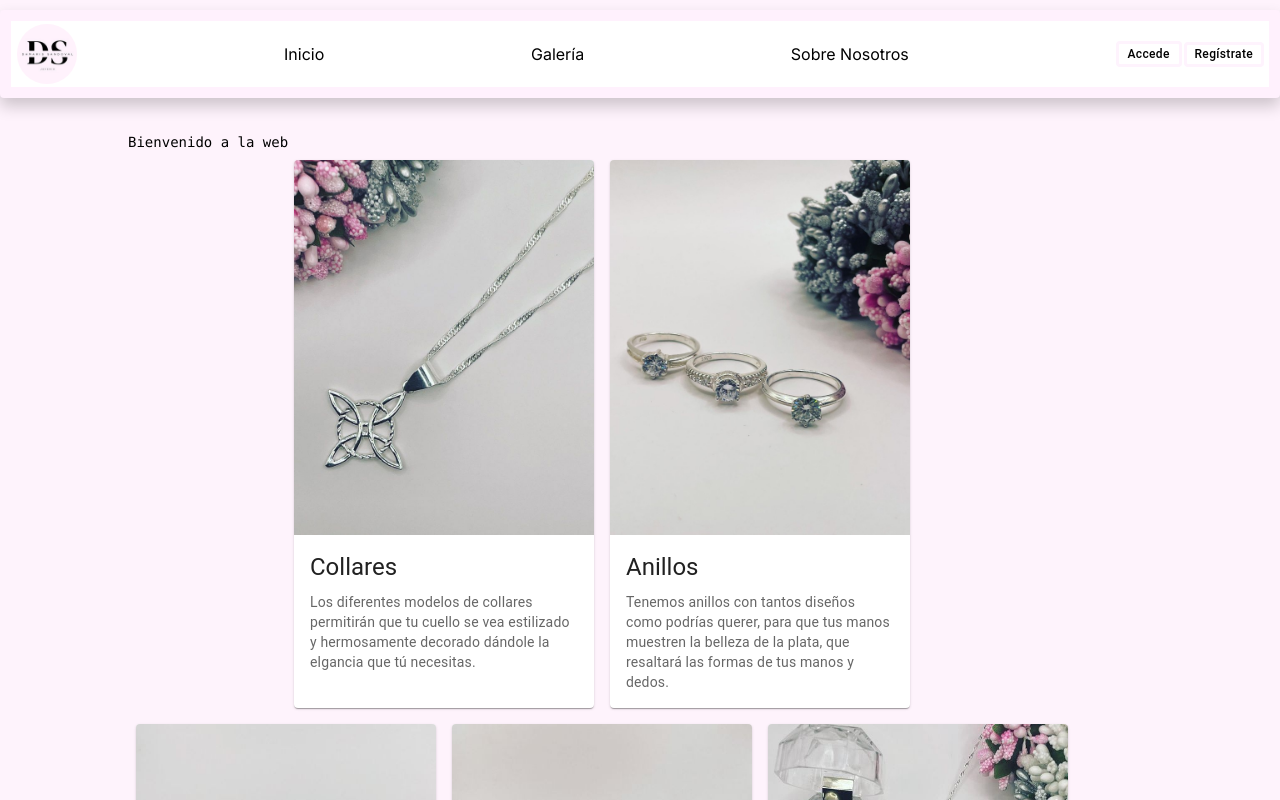
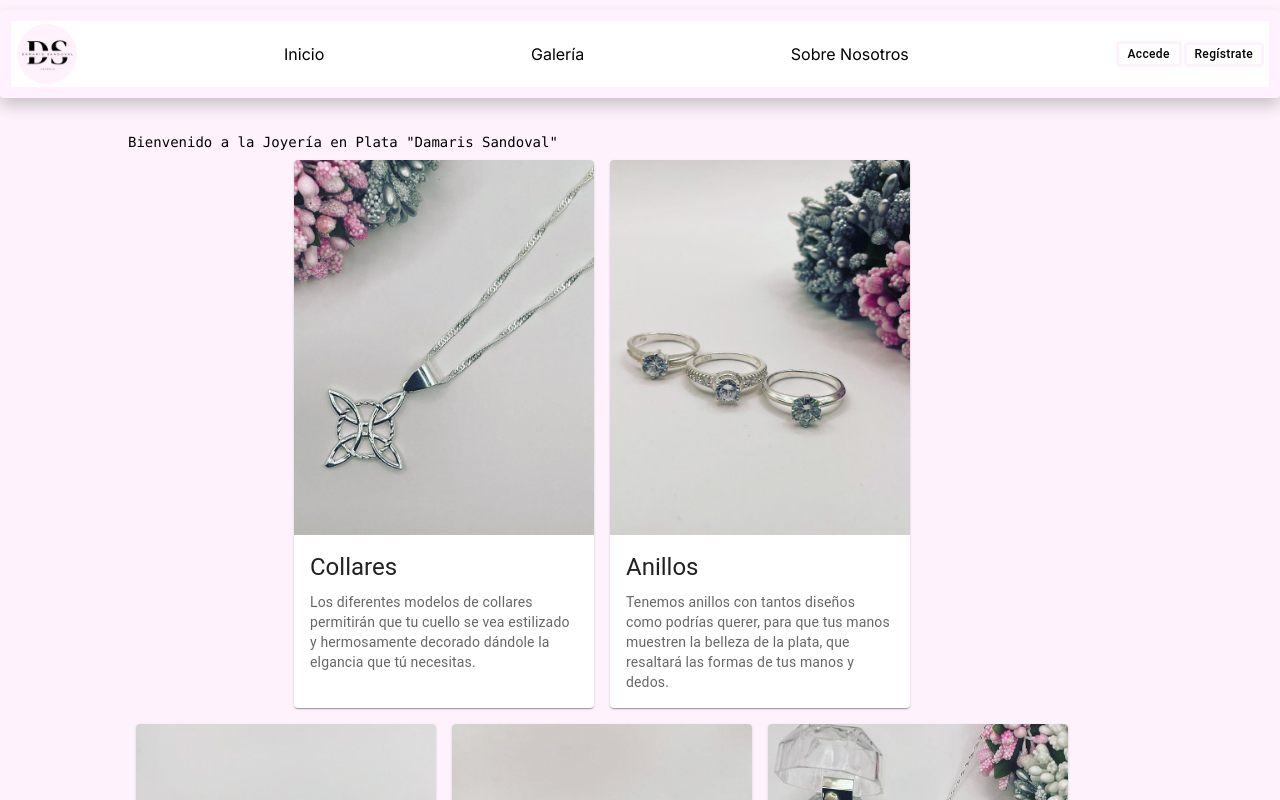
Before and after one commit to guiablanco/joyeria-ds-nextjs, a Next.js app: page / in a window 1280 px wide. Shown: the top 800 px of the page. Built offline with nearby package versions, Linux system fonts and the light colour scheme.

Commit message:
cambiando título

```diff
--- a/src/app/page.jsx
+++ b/src/app/page.jsx
@@ -6,7 +6,7 @@ export default function Home() {
     <main className="flex min-h-screen flex-col items-center justify-between p-24 pt-6">
       <div className="z-10 w-full max-w-5xl items-center justify-between font-mono text-sm lg:flex">
         <div>
-          <h1>Bienvenido a la web</h1>
+          <h1>Bienvenido a la Joyería en Plata "Damaris Sandoval"</h1>
           <LinksGallery></LinksGallery>
         </div>
 
```
